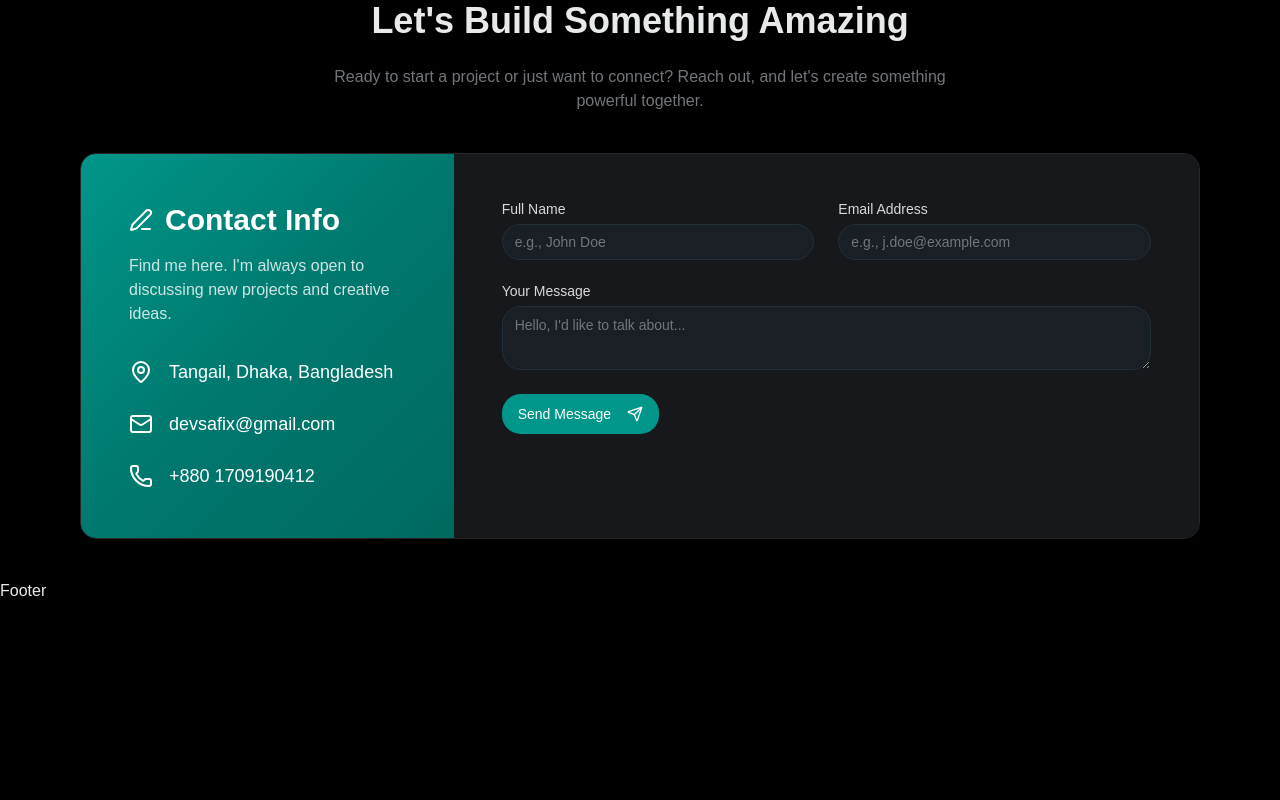
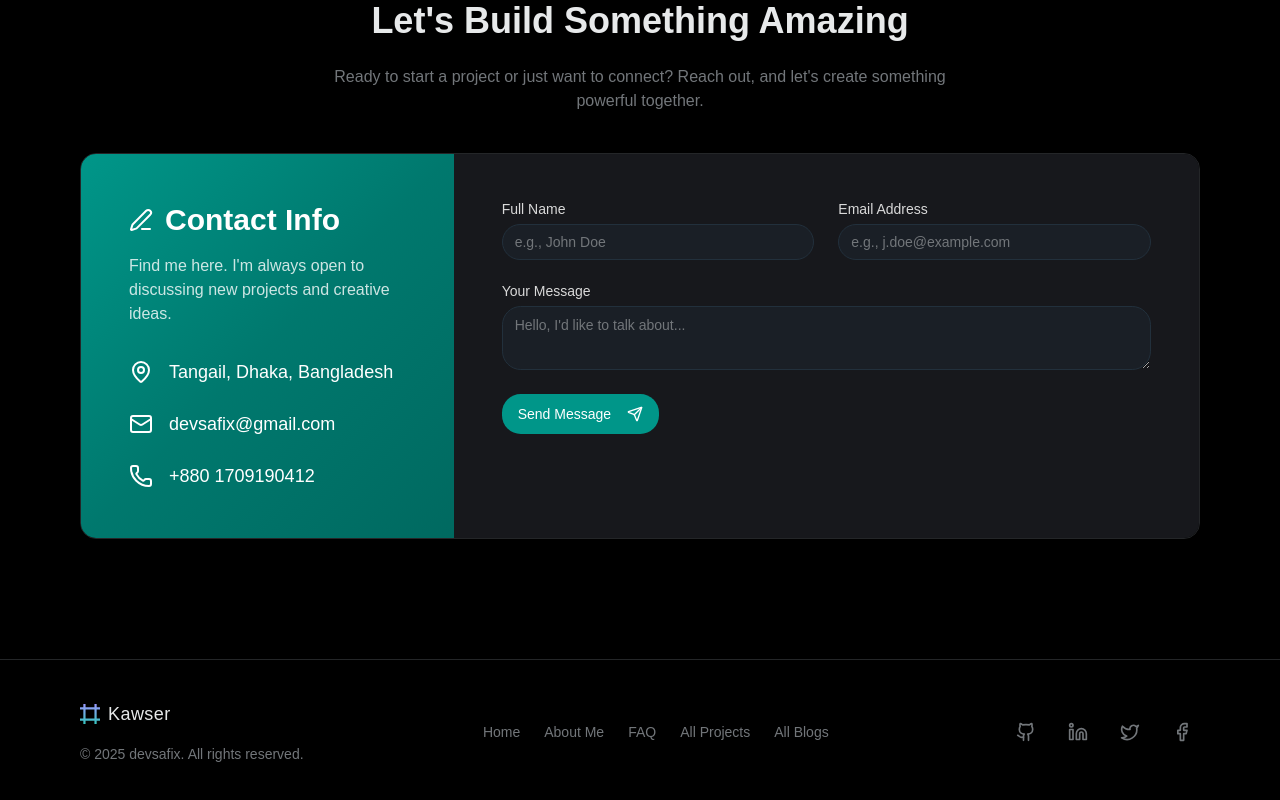
Before and after one commit to devsafix/portfolio-frontend, a Next.js app: page / in a window 1280 px wide. Shown: the part 3085-3885 px from the top of the page. Before the commit the page ends 3688 px from the top, so only its background shows below. Built offline with nearby package versions, Linux system fonts and the light colour scheme; no server answers.

Commit message:
Update: Footer and Navbar

```diff
--- a/src/components/shared/Footer.tsx
+++ b/src/components/shared/Footer.tsx
@@ -1,7 +1,108 @@
+"use client";
 
+import Link from "next/link";
+import { motion, Variants } from "framer-motion";
+import { Github, Linkedin, Twitter, Facebook } from "lucide-react";
+import { Logo } from "@/assets/icon/logo";
+
+// Social links data
+const socialLinks = [
+  {
+    name: "GitHub",
+    icon: <Github className="size-5" />,
+    url: "https://github.com/devsafix",
+  },
+  {
+    name: "LinkedIn",
+    icon: <Linkedin className="size-5" />,
+    url: "https://linkedin.com/in/devsafix",
+  },
+  {
+    name: "Twitter",
+    icon: <Twitter className="size-5" />,
+    url: "https://twitter.com/devsafix",
+  },
+  {
+    name: "Facebook",
+    icon: <Facebook className="size-5" />,
+    url: "https://facebook.com/devsafix",
+  },
+];
+
+// Navigation links data
+const navLinks = [
+  { name: "Home", href: "/#banner" },
+  { name: "About Me", href: "/#about" },
+  { name: "FAQ", href: "/#faq" },
+  { name: "All Projects", href: "/all-projects" },
+  { name: "All Blogs", href: "/all-blogs" },
+];
+
+const footerVariants: Variants = {
+  hidden: { opacity: 0, y: 50 },
+  visible: {
+    opacity: 1,
+    y: 0,
+    transition: {
+      duration: 0.8,
+      ease: "easeOut",
+    },
+  },
+};
 
 export default function Footer() {
+  const currentYear = new Date().getFullYear();
+
   return (
-    <div>Footer</div>
-  )
+    <motion.footer
+      variants={footerVariants}
+      initial="hidden"
+      whileInView="visible"
+      viewport={{ once: true }}
+      className="mt-10 md:mt-20 border-t"
+    >
+      <div className="max-w-6xl mx-auto px-4 py-10">
+        <div className="flex flex-col md:flex-row items-center justify-between gap-8">
+          {/* Logo and Copyright */}
+          <div className="text-center md:text-left">
+            <Link href="/" aria-label="home" className="inline-block mb-4">
+              <Logo />
+            </Link>
+            <p className="text-sm text-muted-foreground">
+              &copy; {currentYear} devsafix. All rights reserved.
+            </p>
+          </div>
+
+          {/* Navigation Links */}
+          <nav className="flex flex-wrap items-center justify-center gap-x-6 gap-y-2">
+            {navLinks.map((link) => (
+              <Link
+                key={link.name}
+                href={link.href}
+                className="text-sm text-muted-foreground transition-colors hover:text-primary"
+              >
+                {link.name}
+              </Link>
+            ))}
+          </nav>
+
+          {/* Social Icons */}
+          <div className="flex items-center gap-4">
+            {socialLinks.map((social) => (
+              <Link
+                key={social.name}
+                href={social.url}
+                target="_blank"
+                rel="noopener noreferrer"
+                aria-label={social.name}
+                className="p-2 rounded-full text-muted-foreground transition-colors hover:bg-accent hover:text-primary"
+              >
+                {social.icon}
+              </Link>
+            ))}
+          </div>
+        </div>
+      </div>
+    </motion.footer>
+  );
 }
--- a/src/components/shared/Navbar.tsx
+++ b/src/components/shared/Navbar.tsx
@@ -44,7 +44,7 @@ export const Navbar = () => {
               <Link
                 href="/"
                 aria-label="home"
-                className="flex items-center space-x-2"
+                className="flex items-center"
               >
                 <Logo />
               </Link>
```
